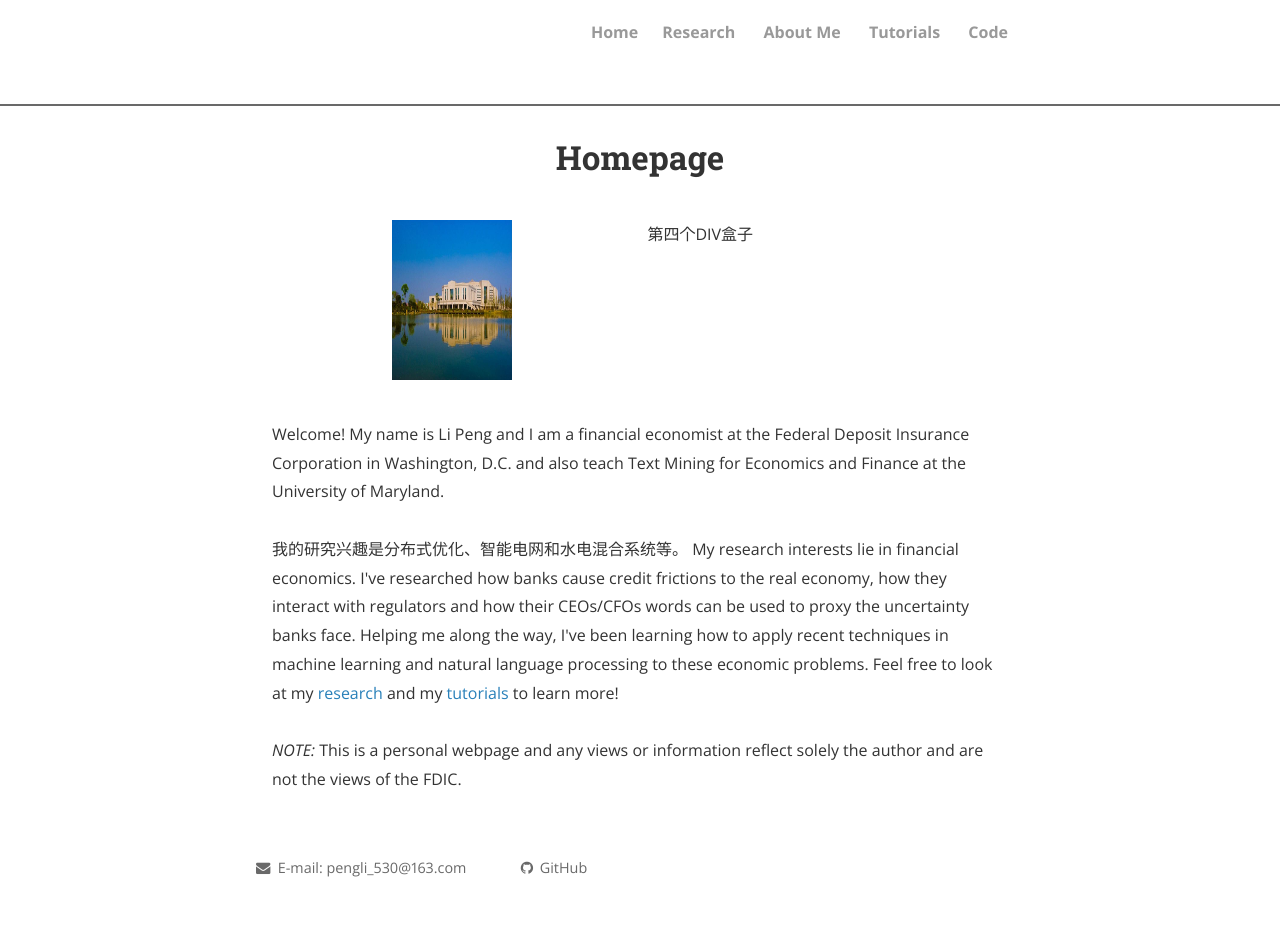
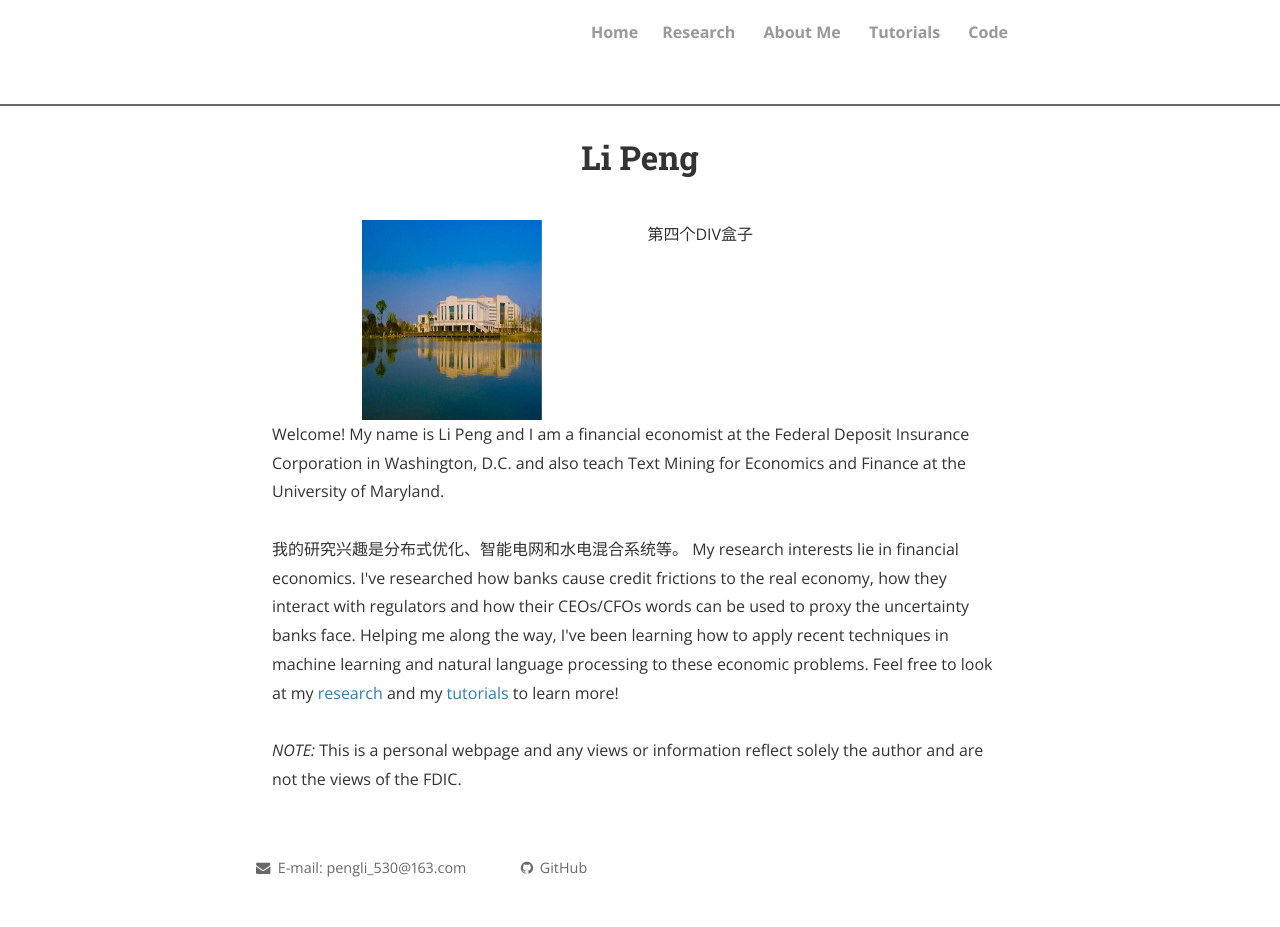
Before and after one commit to lp48280421/lp48280421.github.io, a Jekyll site: the page built from index.html, in a window 1280 px wide. Built offline with Jekyll 4.4.1, drawn with Linux system fonts in a browser that asks for light colours; nearby versions of some CDN libraries; the list of posts is cut into pages by our own code; comment, search, counter and statistics services are not loaded; a style sheet for code colours, icons or effects is not loaded.

Commit message:
Update index.html

```diff
--- a/index.html
+++ b/index.html
@@ -1,6 +1,6 @@
 ---
 layout: page
-title: Homepage
+title: Li Peng
 ---
 <div class="home">
   <script async src="https://www.googletagmanager.com/gtag/js?id=UA-108085250-1"></script>
@@ -19,7 +19,7 @@
 </style>
 </head>
 <body>
-<div class="div-c"><img src="profile_picture.jpg" alt="Paul Soto pic" style="width:120px;height:160px;" title="Paul Soto"; algin="middle"></div>
+<div class="div-c"><img src="profile_picture.jpg" alt="Paul Soto pic" style="width:180px;height:200px;" title="Paul Soto"; algin="middle"></div>
 <div class="div-d">第四个DIV盒子</div>
 </body>
 
```
